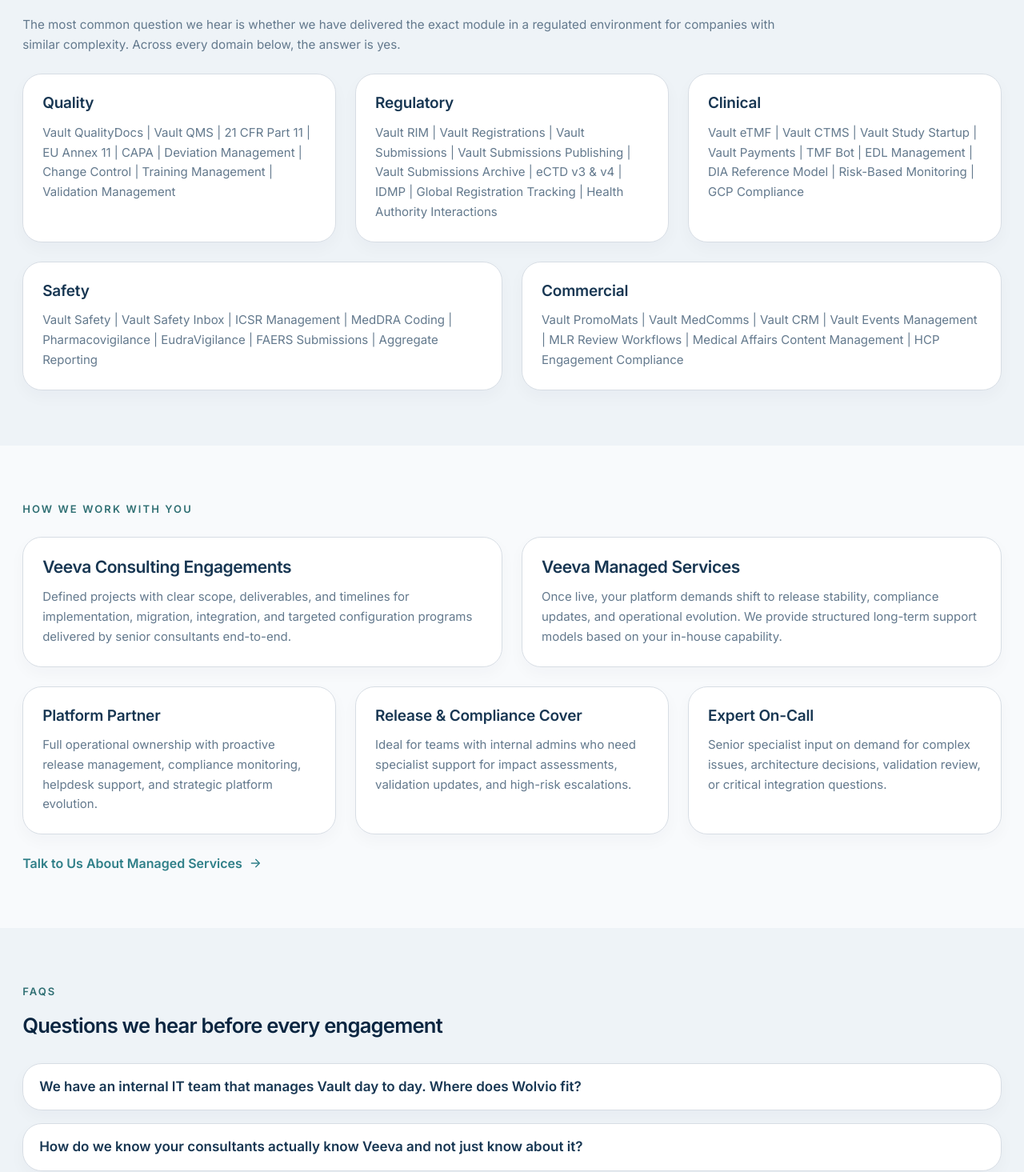
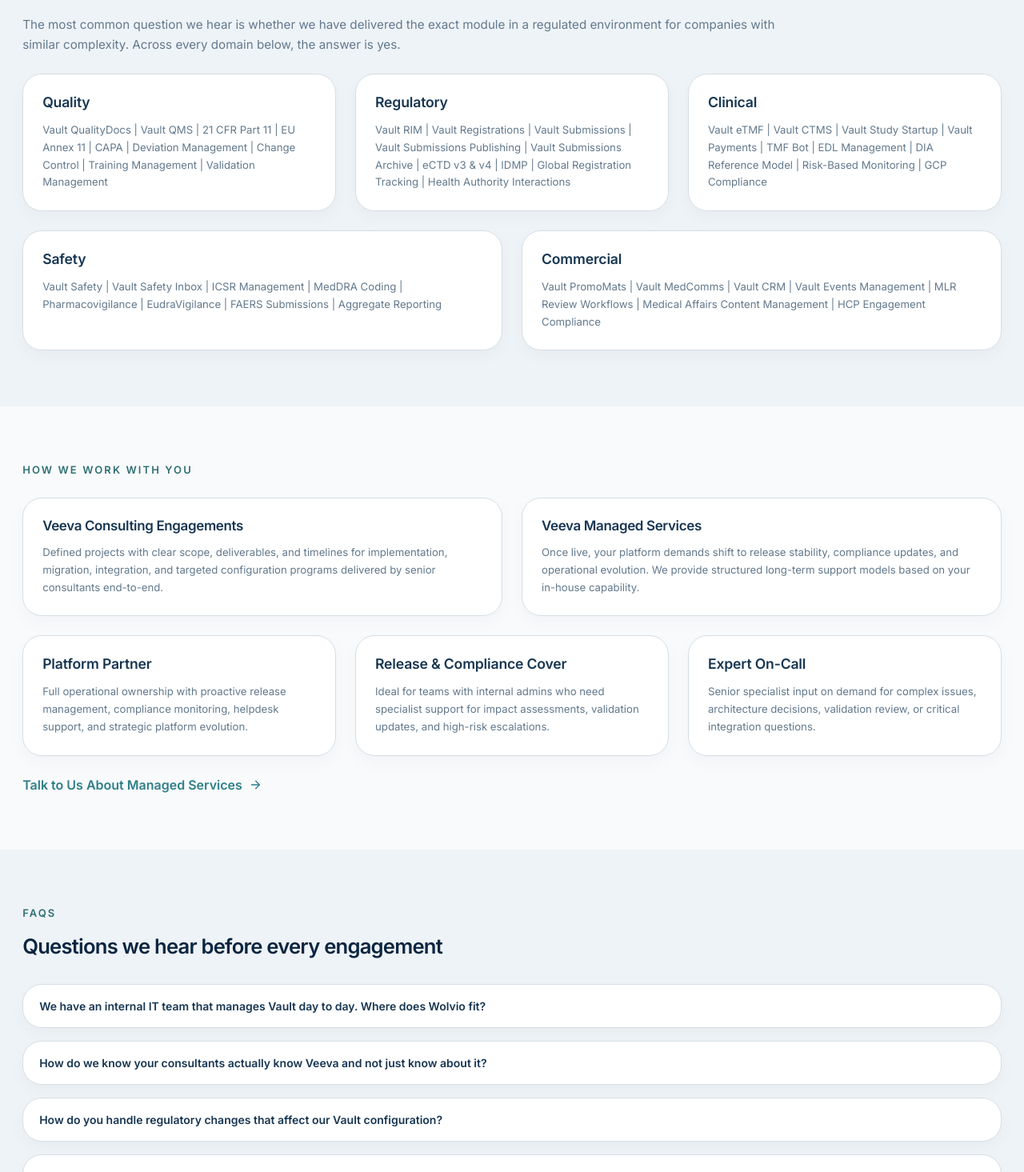
Before and after one commit to callmesiva/blogSite, a Next.js app: page /service-veeva in a window 1280 px wide. Shown: the part 2585-4050 px from the top of the page at 80% size. Built offline with nearby package versions, Linux system fonts and the light colour scheme.

Commit message:
service veeva font fix

```diff
--- a/app/service-veeva/page.tsx
+++ b/app/service-veeva/page.tsx
@@ -566,7 +566,7 @@
                 it.
               </p>
               <Link
-                href="/#contact"
+                href="/service-veeva"
                 className="mt-8 inline-flex items-center gap-2 text-[15px] font-semibold text-[#2f7f88] transition hover:gap-3"
               >
                 Talk to Us About Managed Services
@@ -599,10 +599,10 @@
                     : "col-span-1 lg:col-span-3" // row 2: each takes 3/6 cols
                 }`}
               >
-                <h4 className="text-[19px] font-semibold text-[#173652]">
+                <h4 className="">
                   {domain.domain}
                 </h4>
-                <p className="mt-3 text-[15px] leading-[1.65] text-[#63798d]">
+                <p className="mt-3">
                   {domain.coverage}
                 </p>
               </article>
@@ -616,10 +616,10 @@
           <p className="site-kicker">How We Work With You</p>
           <div className="mt-6 grid gap-6 lg:grid-cols-2">
             <article className="site-card p-6">
-              <h3 className="text-[21px] font-semibold text-[#173652]">
+              <h3 className="">
                 Veeva Consulting Engagements
               </h3>
-              <p className="mt-3 text-[15px] leading-[1.65] text-[#63798d]">
+              <p className="mt-3 ">
                 Defined projects with clear scope, deliverables, and timelines
                 for implementation, migration, integration, and targeted
                 configuration programs delivered by senior consultants
@@ -627,10 +627,10 @@
               </p>
             </article>
             <article className="site-card p-6">
-              <h3 className="text-[21px] font-semibold text-[#173652]">
+              <h3 className="">
                 Veeva Managed Services
               </h3>
-              <p className="mt-3 text-[15px] leading-[1.65] text-[#63798d]">
+              <p className="mt-3">
                 Once live, your platform demands shift to release stability,
                 compliance updates, and operational evolution. We provide
                 structured long-term support models based on your in-house
@@ -657,17 +657,17 @@
                 key={model.title}
                 className="site-card p-6"
               >
-                <h4 className="text-[19px] font-semibold text-[#173652]">
+                <h4 className="">
                   {model.title}
                 </h4>
-                <p className="mt-3 text-[15px] leading-[1.65] text-[#63798d]">
+                <p className="mt-3">
                   {model.desc}
                 </p>
               </article>
             ))}
           </div>
           <Link
-            href="/#contact"
+            href="/service-veeva"
             className="mt-6 inline-flex items-center gap-2 text-[16px] font-semibold text-[#2f7f88]"
           >
             Talk to Us About Managed Services
@@ -686,10 +686,10 @@
                 key={item.question}
                 className={`site-card px-5 py-4 ${index % 2 ? "bg-[#f8fafc]" : ""}`}
               >
-                <summary className="cursor-pointer list-none text-[17px] font-semibold text-[#173652]">
+                <summary className="cursor-pointer list-none text-[14px] font-semibold text-[#173652]">
                   {item.question}
                 </summary>
-                <p className="mt-3 text-[15px] leading-[1.65] text-[#63798d]">
+                <p className="mt-3">
                   {item.answer}
                 </p>
               </details>
@@ -706,13 +706,13 @@
               <span className="inline-flex rounded-full border border-[#1f6980] bg-[#114866]/55 px-5 py-2 text-[14px] font-semibold uppercase tracking-[0.12em] text-[#7ec4c7]">
                 Get Started
               </span>
-              <h2 className="mx-auto mt-7 max-w-[900px] text-[clamp(1.8rem,2.3vw,2.9rem)] font-semibold leading-[1.18] tracking-[-0.03em] text-white">
+              <h2 className="mx-auto mt-7 max-w-[900px] !text-[26px]">
                 Discuss your Veeva platform goals with specialists who deliver
                 in regulated environments every day.
               </h2>
               <div className="mt-8 flex justify-center">
                 <Link
-                  href="/#contact"
+                  href="/contact-us"
                   className="inline-flex items-center gap-3 rounded-full bg-[#3a8f90] px-10 py-4 text-[16px] font-semibold text-white transition hover:bg-[#347f80]"
                 >
                   Talk to a Veeva Specialist
```
